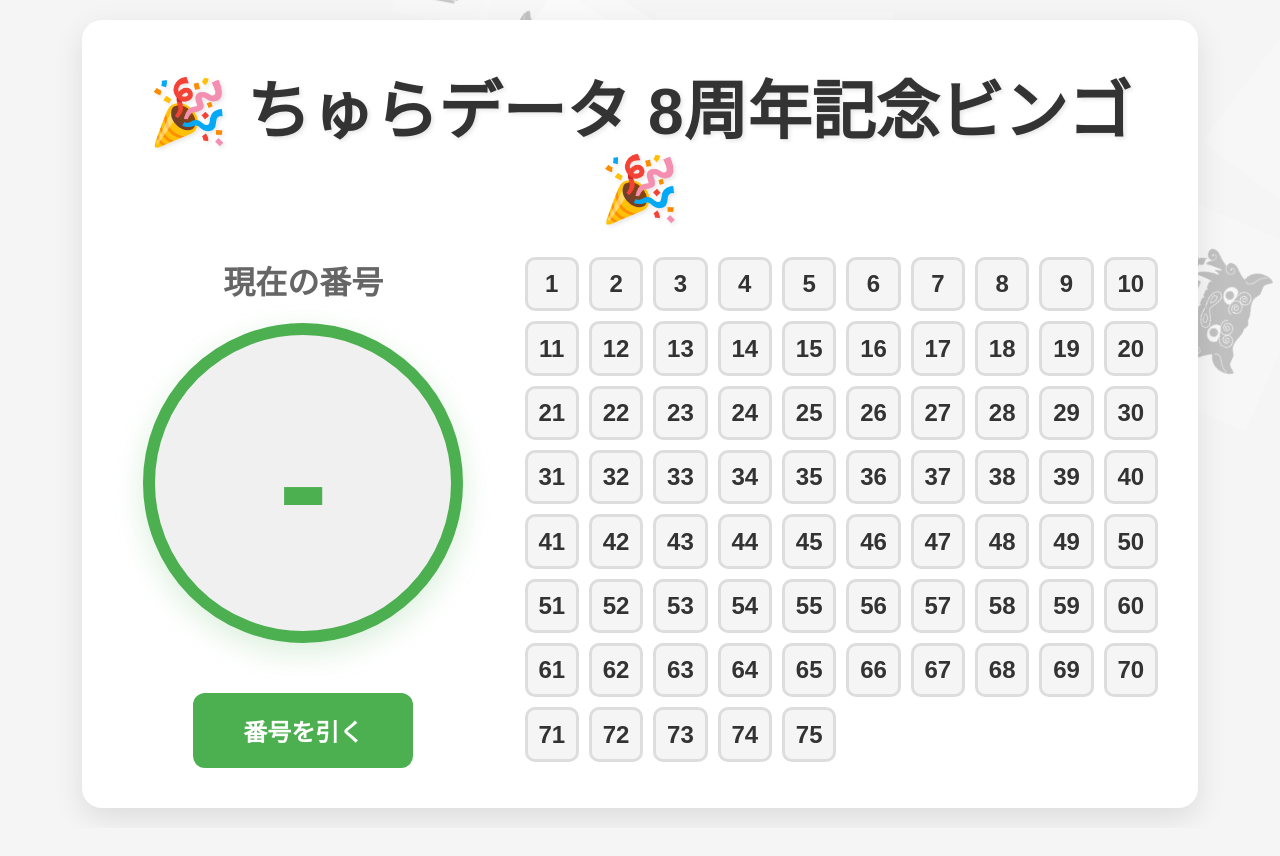
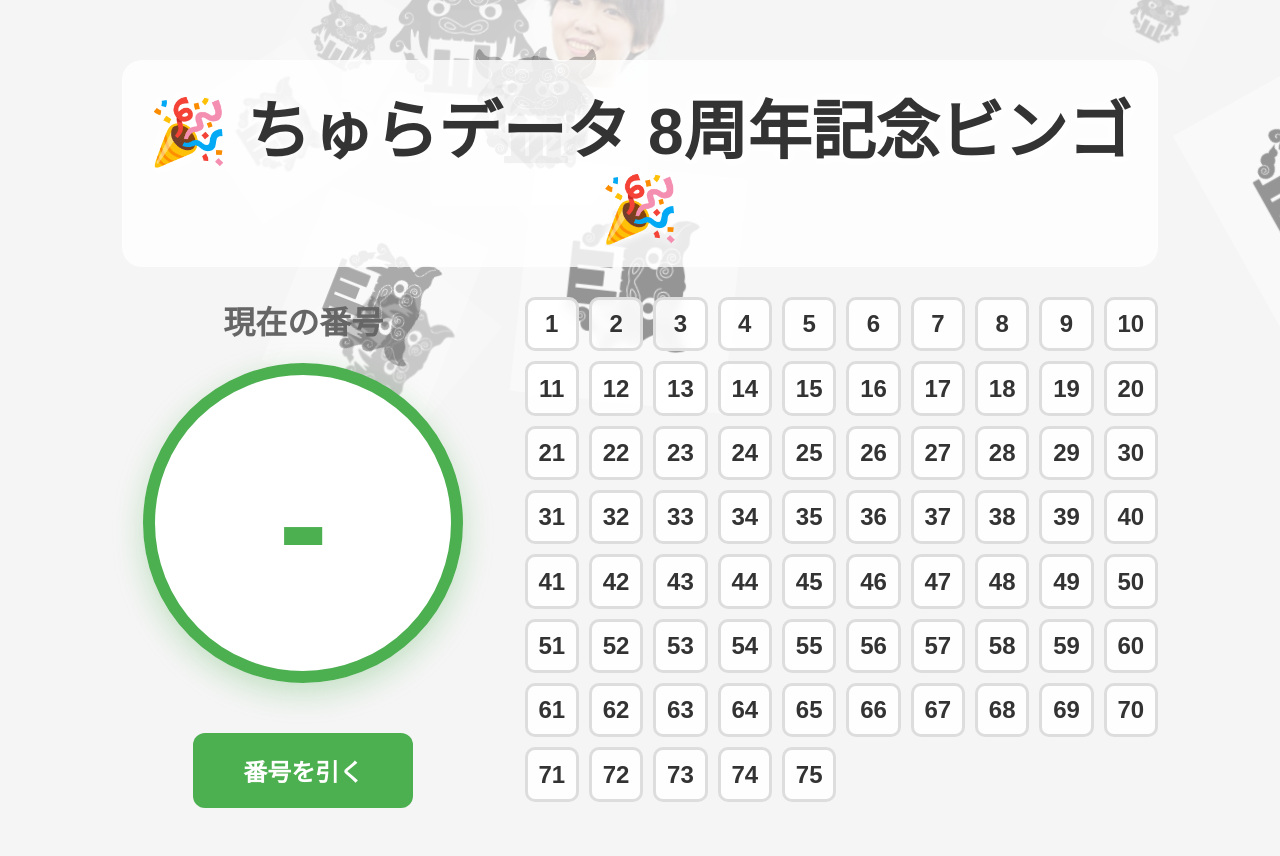
Before and after one commit to 2takumax-chura/BINGO, a plain HTML site: page index.html in a window 1280 px wide. Before the commit the page ends 828 px from the top, so only its background shows below. Drawn offline with Linux system fonts and the light colour scheme.

Commit message:
numa, makabiのicon追加

```diff
--- a/script.js
+++ b/script.js
@@ -315,7 +315,19 @@ class FallingLogos {
 
     createLogo() {
         const logo = document.createElement('div');
-        logo.className = 'falling-logo';
+
+        // ランダムに画像を選択 (company_logo 90%, numa 5%, makabi 5%)
+        const random = Math.random();
+        let imageClass;
+        if (random < 0.9) {
+            imageClass = 'falling-logo-company';
+        } else if (random < 0.95) {
+            imageClass = 'falling-logo-numa';
+        } else {
+            imageClass = 'falling-logo-makabi';
+        }
+
+        logo.className = `falling-logo ${imageClass}`;
 
         // ランダムなサイズを生成 (50px ~ 250px)
         const size = Math.random() * 200 + 50;
--- a/styles.css
+++ b/styles.css
@@ -29,13 +29,26 @@ body {
     position: absolute;
     width: 60px;
     height: 60px;
-    background-image: url('company_logo.png');
     background-size: contain;
     background-repeat: no-repeat;
     background-position: center;
     animation: fallRotate linear infinite;
     pointer-events: none;
     mix-blend-mode: multiply;
+}
+
+.falling-logo-company {
+    background-image: url('company_logo.png');
+}
+
+.falling-logo-numa {
+    background-image: url('numa.png');
+    border-radius: 50%;
+}
+
+.falling-logo-makabi {
+    background-image: url('makabi.png');
+    border-radius: 50%;
 }
 
 @keyframes fallRotate {
@@ -59,9 +72,7 @@ body {
 }
 
 .container {
-    background: white;
-    border-radius: 20px;
-    box-shadow: 0 10px 30px rgba(0, 0, 0, 0.1);
+    background: transparent;
     padding: 40px;
     width: 90%;
     max-width: 1600px;
@@ -76,7 +87,10 @@ h1 {
     margin-bottom: 30px;
     font-size: 4em;
     font-weight: bold;
-    text-shadow: 2px 2px 4px rgba(0, 0, 0, 0.1);
+    text-shadow: 2px 2px 8px rgba(255, 255, 255, 0.9), -2px -2px 8px rgba(255, 255, 255, 0.9);
+    background: rgba(255, 255, 255, 0.8);
+    border-radius: 20px;
+    padding: 20px;
 }
 
 .game-layout {
@@ -114,6 +128,7 @@ h1 {
     cursor: pointer;
     transition: all 0.3s ease;
     font-weight: bold;
+    backdrop-filter: blur(5px);
 }
 
 .btn-primary {
@@ -147,10 +162,10 @@ h1 {
     display: flex;
     align-items: center;
     justify-content: center;
-    background: #f0f0f0;
+    background: rgba(255, 255, 255, 0.95);
     border-radius: 50%;
     border: 12px solid #4CAF50;
-    box-shadow: 0 10px 30px rgba(76, 175, 80, 0.2);
+    box-shadow: 0 10px 30px rgba(76, 175, 80, 0.3);
 }
 
 .bingo-board {
@@ -167,7 +182,7 @@ h1 {
     display: flex;
     align-items: center;
     justify-content: center;
-    background: #f5f5f5;
+    background: rgba(255, 255, 255, 0.9);
     border: 3px solid #ddd;
     border-radius: 10px;
     font-size: 24px;
@@ -175,6 +190,7 @@ h1 {
     color: #333;
     cursor: pointer;
     transition: all 0.3s ease;
+    backdrop-filter: blur(5px);
 }
 
 .bingo-cell:hover {
```
Also changed, not shown: makabi.png (added), numa.png (added).
